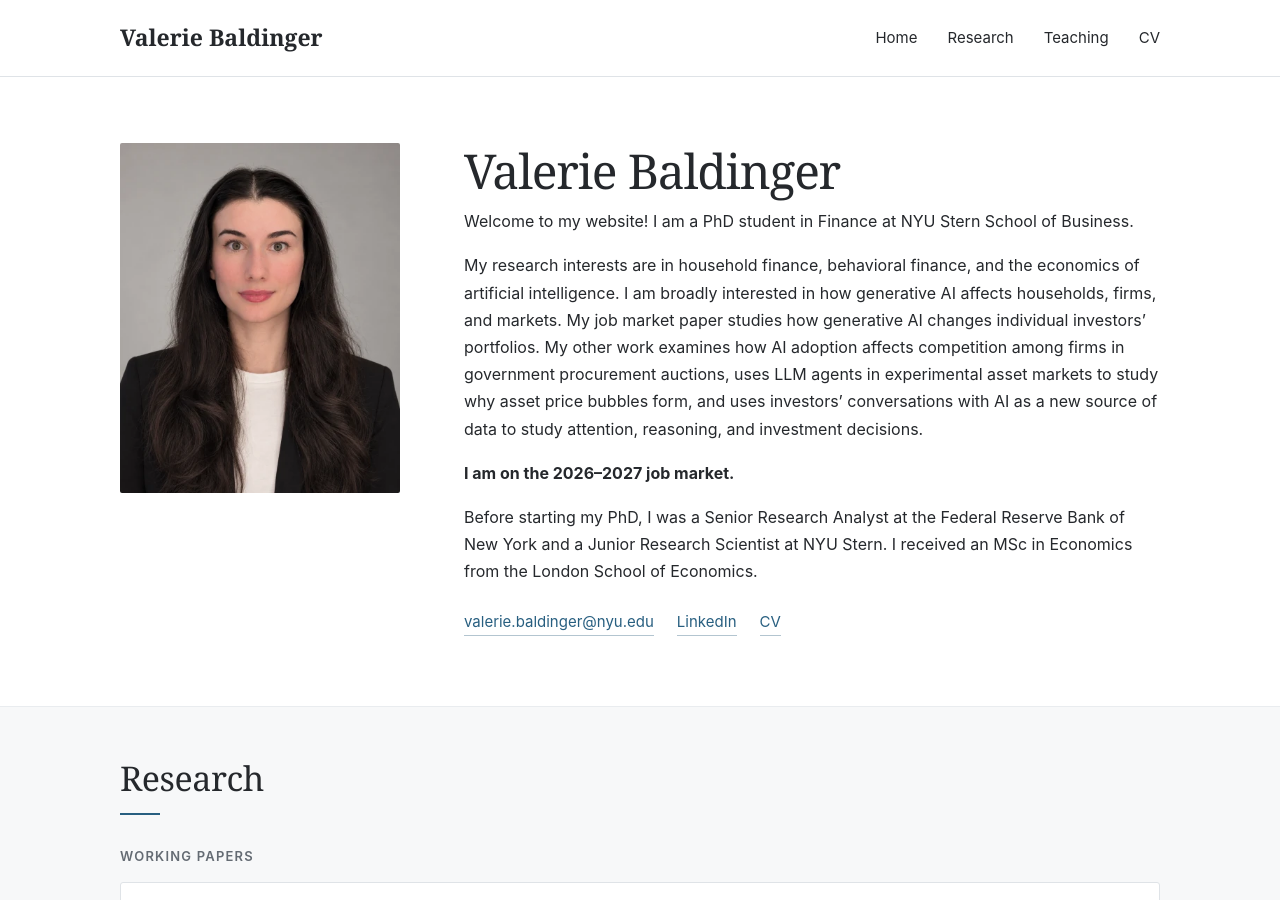
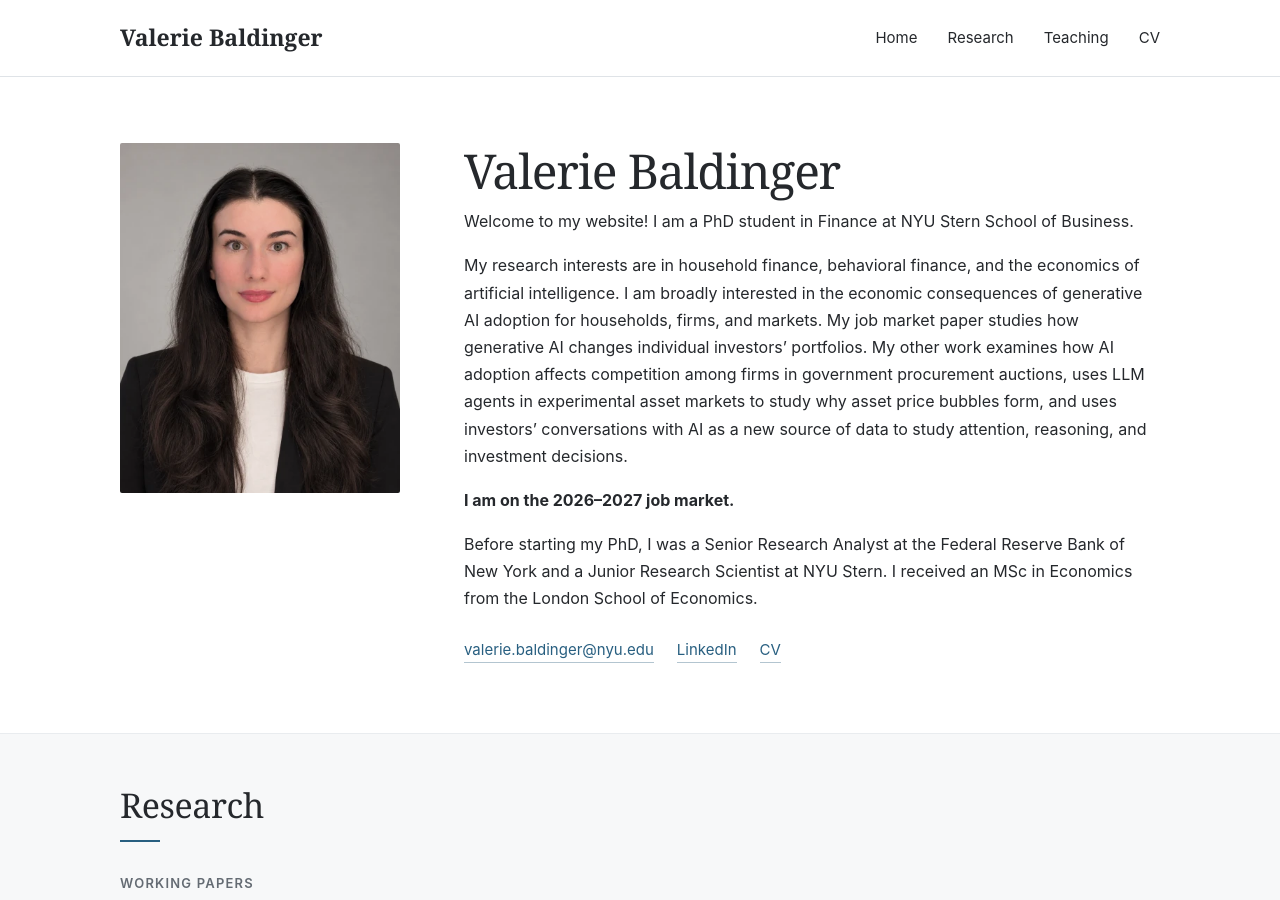
Before and after one commit to valeriebaldinger/valeriebaldinger.github.io, a Jekyll site: the page built from _pages/about.md, in a window 1280 px wide and 900 px high. Built offline with Jekyll 4.4.1, drawn with Linux system fonts in a browser that asks for light colours.

Commit message:
Update homepage research interests sentence

```diff
--- a/_pages/about.md
+++ b/_pages/about.md
@@ -18,7 +18,7 @@ redirect_from:
   <div class="introduction">
     <h1 id="profile-name">Valerie Baldinger</h1>
     <p>Welcome to my website! I am a PhD student in Finance at NYU Stern School of Business.</p>
-    <p>My research interests are in household finance, behavioral finance, and the economics of artificial intelligence. I am broadly interested in how generative AI affects households, firms, and markets. My job market paper studies how generative AI changes individual investors’ portfolios. My other work examines how AI adoption affects competition among firms in government procurement auctions, uses LLM agents in experimental asset markets to study why asset price bubbles form, and uses investors’ conversations with AI as a new source of data to study attention, reasoning, and investment decisions.</p>
+    <p>My research interests are in household finance, behavioral finance, and the economics of artificial intelligence. I am broadly interested in the economic consequences of generative AI adoption for households, firms, and markets. My job market paper studies how generative AI changes individual investors’ portfolios. My other work examines how AI adoption affects competition among firms in government procurement auctions, uses LLM agents in experimental asset markets to study why asset price bubbles form, and uses investors’ conversations with AI as a new source of data to study attention, reasoning, and investment decisions.</p>
     <p><strong>I am on the 2026–2027 job market.</strong></p>
     <p>Before starting my PhD, I was a Senior Research Analyst at the Federal Reserve Bank of New York and a Junior Research Scientist at NYU Stern. I received an MSc in Economics from the London School of Economics.</p>
     <div class="contact-links" aria-label="Contact and curriculum vitae">
```
